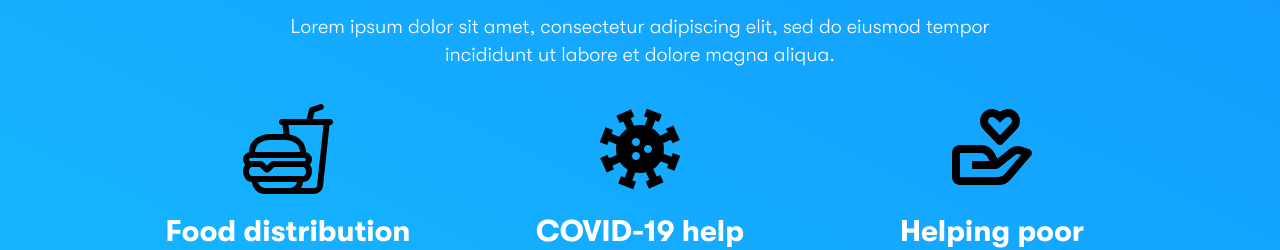
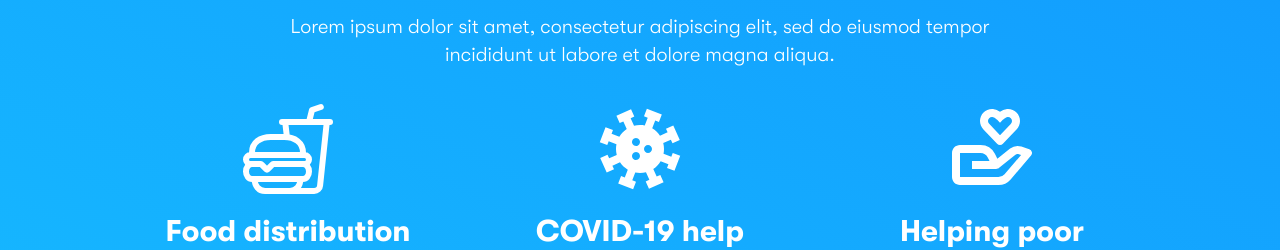
Before and after one commit to avikhandakar-dev/buet-reunion, a Next.js app: page / in a window 1280 px wide. Shown: the part 971-1221 px from the top of the page. Built offline with nearby package versions, Linux system fonts and the light colour scheme; a web font is replaced by a local one; what @tailwindcss/typography would draw is missing.

Commit message:
visual changes

```diff
--- a/components/Home/About.js
+++ b/components/Home/About.js
@@ -18,7 +18,7 @@ const About = () => {
         </div>
         <div className="grid gap-8 row-gap-8 lg:grid-cols-3">
           <div className="text-center">
-            <div className="flex items-center justify-center w-16 h-16 mb-4 rounded-full  mx-auto sm:w-24 sm:h-24">
+            <div className="flex items-center justify-center w-16 h-16 mb-4 rounded-full  mx-auto sm:w-24 sm:h-24 text-white">
               <svg
                 stroke="currentColor"
                 fill="currentColor"
@@ -72,7 +72,7 @@ const About = () => {
             </p>
           </div>
           <div className="text-center">
-            <div className="flex items-center text-9xl justify-center w-16 h-16 mb-4 rounded-full  mx-auto sm:w-24 sm:h-24">
+            <div className="flex items-center text-9xl justify-center w-16 h-16 mb-4 rounded-full  mx-auto sm:w-24 sm:h-24 text-white">
               <RiVirusFill />
             </div>
             <h6 className="mb-2 font-semibold text-xl text-white md:text-2xl lg:text-3xl leading-5">
@@ -84,7 +84,7 @@ const About = () => {
             </p>
           </div>
           <div className="text-center">
-            <div className="flex items-center text-9xl justify-center w-16 h-16 mb-4 rounded-full  mx-auto sm:w-24 sm:h-24">
+            <div className="flex items-center text-9xl justify-center w-16 h-16 mb-4 rounded-full  mx-auto sm:w-24 sm:h-24 text-white">
               <BiDonateHeart />
             </div>
             <h6 className="mb-2 font-semibold text-xl text-white md:text-2xl lg:text-3xl leading-5">
```
